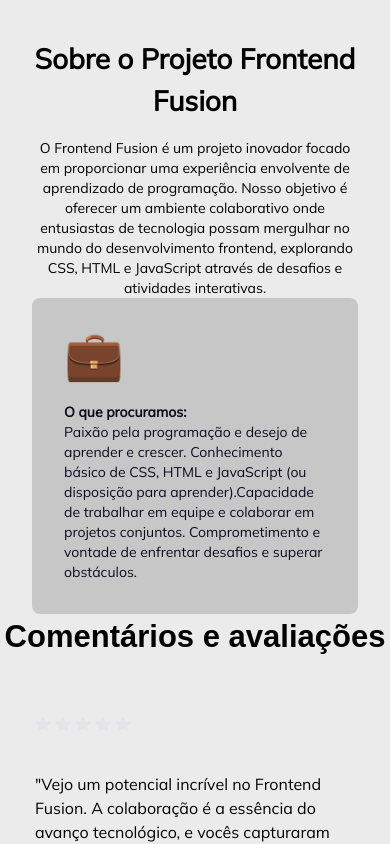
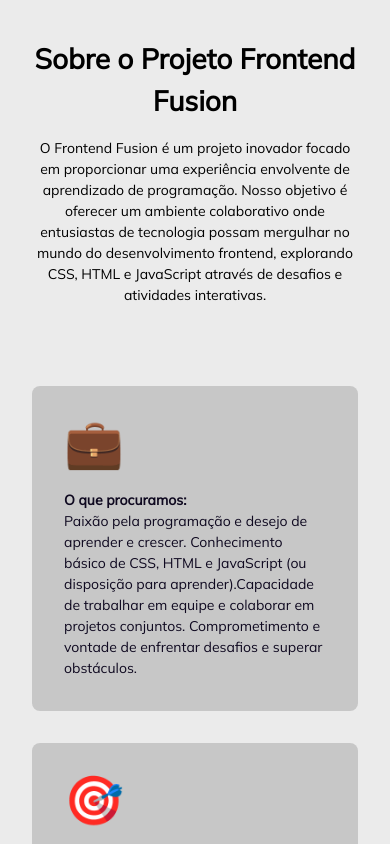
Before and after one commit to Projeto-FrontEnd-Fusion/portifolio-colaborativo-codewizard-tigerscode, a React (Vite) app: page / in a window 390 px wide. Shown: the part 4040-4884 px from the top of the page. Built offline with nearby package versions, Linux system fonts and the light colour scheme; no server answers; a web font is replaced by a local one.

Commit message:
feat: ensure Participant component is responsive

```diff
--- a/src/components/participate/components/card-item.jsx
+++ b/src/components/participate/components/card-item.jsx
@@ -1,14 +1,20 @@
 import PropTypes from "prop-types";
 
-const CardItem = ({emoji, title, text}) => {
+const CardItem = ({ emoji, title, text }) => {
   return (
-        <div className="p-8 bg-[#7676764D] rounded-lg">
-            <p className="text-5xl mb-6">{emoji}</p>
-            <h3 className="font-body text-sm font-bold text-primary">{title}:</h3>
-            <p className="font-body text-sm text-primary">{text}</p>
+    <div className="flex flex-col rounded-lg bg-[#7676764D] p-8 sm:min-w-[364px] lg:flex-row lg:gap-8">
+      <p className="mb-6 text-5xl lg:text-[64px]">{emoji}</p>
+      <div>
+        <h3 className="font-body text-sm font-bold leading-normal text-primary lg:text-[18px]">
+          {title}:
+        </h3>
+        <p className="font-body text-sm leading-normal text-primary lg:text-[18px]">
+          {text}
+        </p>
+      </div>
     </div>
   );
-}
+};
 
 export default CardItem;
 
@@ -16,4 +22,4 @@ CardItem.propTypes = {
   emoji: PropTypes.string.isRequired,
   title: PropTypes.string.isRequired,
   text: PropTypes.string.isRequired,
-}
+};
--- a/src/components/participate/index.jsx
+++ b/src/components/participate/index.jsx
@@ -1,18 +1,42 @@
 import CardItem from "./components/card-item";
 
 const Participate = () => {
-    return (
-        <div className="px-8">
-            <div className="space-y-4">
-                <h2 className="font-body text-center font-black text-[28px]">Sobre o Projeto Frontend Fusion</h2>
-                <p className="font-body text-center text-sm">
-                    O Frontend Fusion é um projeto inovador focado em proporcionar uma experiência envolvente de aprendizado de programação. Nosso objetivo é oferecer um ambiente colaborativo onde entusiastas de tecnologia possam mergulhar no mundo do desenvolvimento frontend, explorando CSS, HTML e JavaScript através de desafios e atividades interativas.
-                </p>
-            </div>
+  return (
+    <div className="mb-[270px] px-8 lg:px-[101px]">
+      <div className="mb-20 space-y-4">
+        <h2 className="text-center font-body text-[28px] font-black lg:text-[48px]">
+          Sobre o Projeto Frontend Fusion
+        </h2>
+        <p className="text-center font-body text-sm leading-normal lg:text-[22px]">
+          O Frontend Fusion é um projeto inovador focado em proporcionar uma
+          experiência envolvente de aprendizado de programação. Nosso objetivo é
+          oferecer um ambiente colaborativo onde entusiastas de tecnologia
+          possam mergulhar no mundo do desenvolvimento frontend, explorando CSS,
+          HTML e JavaScript através de desafios e atividades interativas.
+        </p>
+      </div>
 
-            <CardItem emoji="💼" title="O que procuramos" text="Paixão pela programação e desejo de aprender e crescer. Conhecimento básico de CSS, HTML e JavaScript (ou disposição para aprender).Capacidade de trabalhar em equipe e colaborar em projetos conjuntos. Comprometimento e vontade de enfrentar desafios e superar obstáculos." />
-        </div>
-     );
-}
+      <div className="flex flex-col items-center space-y-8">
+        <CardItem
+          emoji="💼"
+          title="O que procuramos"
+          text="Paixão pela programação e desejo de aprender e crescer. Conhecimento básico de CSS, HTML e JavaScript (ou disposição para aprender).Capacidade de trabalhar em equipe e colaborar em projetos conjuntos. Comprometimento e vontade de enfrentar desafios e superar obstáculos."
+        />
+
+        <CardItem
+          emoji="🎯"
+          title="Responsabilidades"
+          text="Participar de desafios e atividades gamificadas para desenvolver habilidades em programação.Colaborar com outros membros da equipe para criar projetos frontend inovadores.Contribuir com ideias e feedback para aprimorar continuamente o projeto."
+        />
+
+        <CardItem
+          emoji="🌟"
+          title="Benefícios"
+          text="Acesso a uma comunidade de aprendizado dinâmica e colaborativa. Oportunidade de desenvolver habilidades práticas em programação. Experiência valiosa para enriquecer seu currículo e portfólio."
+        />
+      </div>
+    </div>
+  );
+};
 
 export default Participate;
```
Lines whose indentation alone changed are shown as unchanged.
